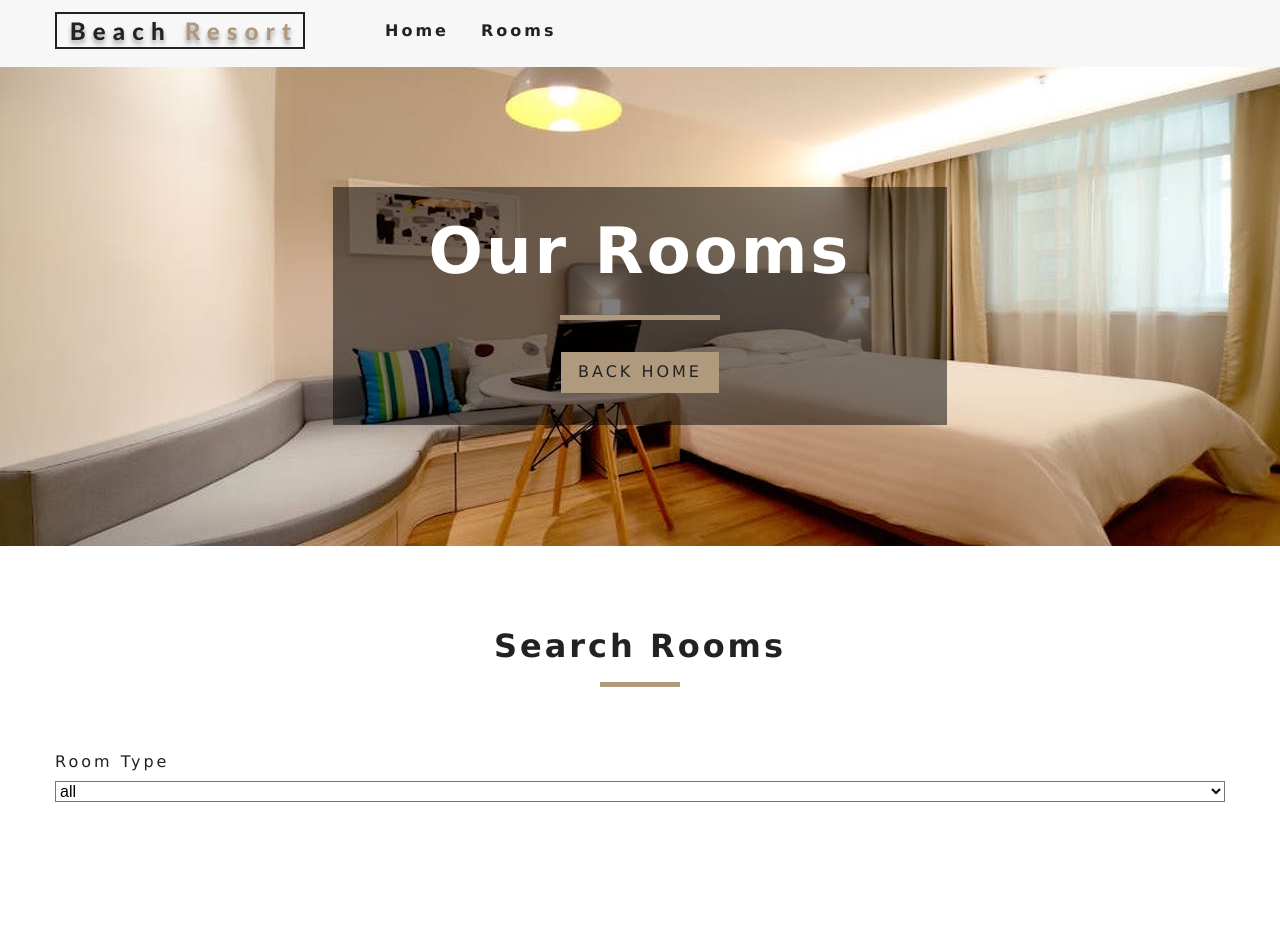
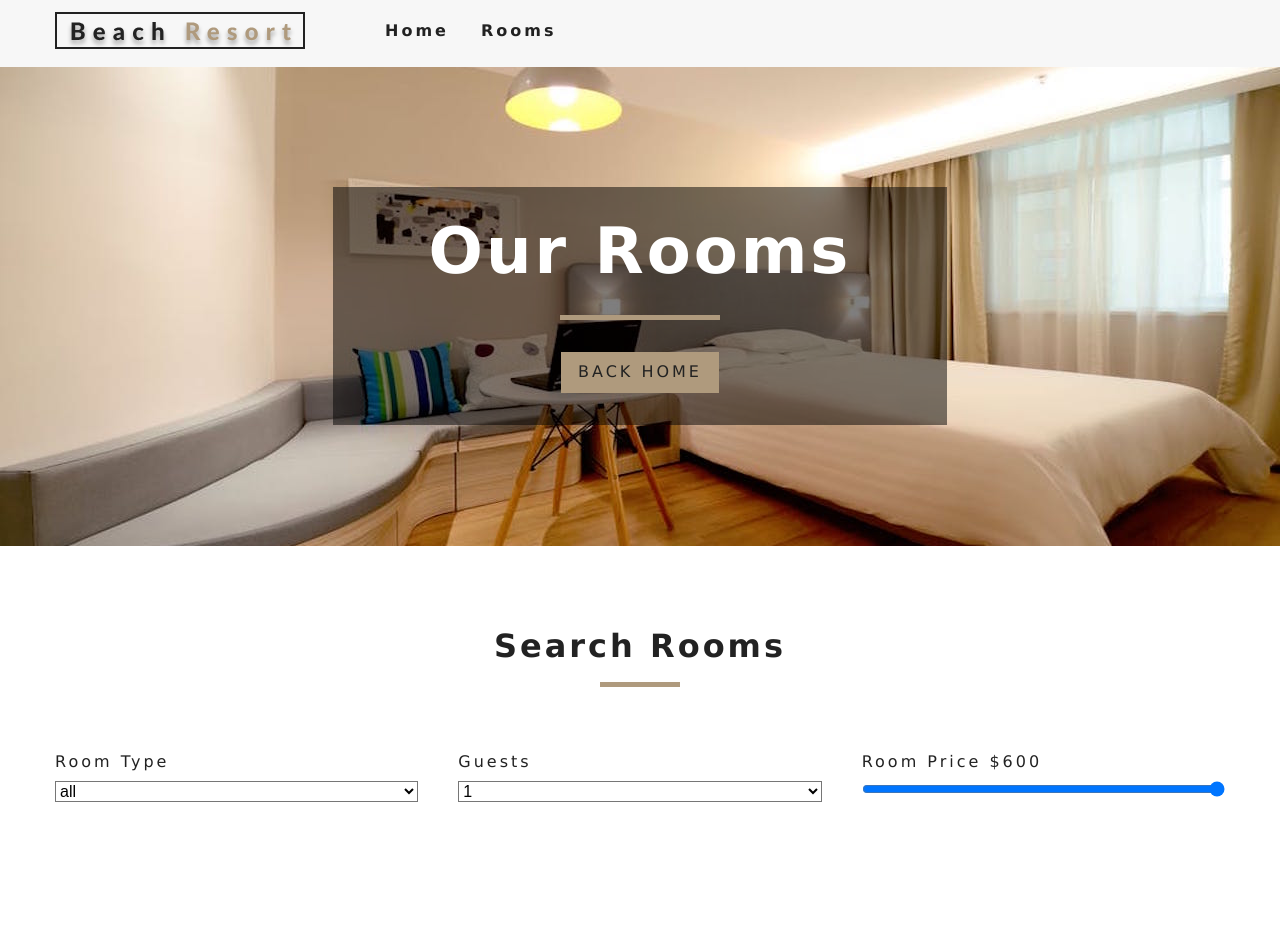
Before and after one commit to DebayoTomisin/Beach-Resort-Project, a React (Create React App) app: page /rooms in a window 1280 px wide. Shown: the top 952 px of the page. Built offline with nearby package versions, Linux system fonts and the light colour scheme.

Commit message:
filter by price, guests & room type

```diff
--- a/src/components/RoomFilter.js
+++ b/src/components/RoomFilter.js
@@ -30,7 +30,6 @@ export default function RoomFilter({ rooms }) {
   })
 
   let capacities = getUnique(rooms, 'capacity')
-  capacities = [0, ...capacities]
   capacities = capacities.map((item, index) => {
     return(
       <option key={index} value={item}>{item}</option>
@@ -48,6 +47,16 @@ export default function RoomFilter({ rooms }) {
           <select name="type" id="type" value={type} className="form-control" onChange={handleChange}>{types}</select>
         </div>
         {/*end of select type */}
+        <div className="form-group">
+          <label htmlFor="capacity">Guests</label>
+          <select name="capacity" id="capacity" value={capacity} className="form-control" onChange={handleChange}>{capacities}</select>
+        </div>
+
+        <div className="form-group">
+          <label htmlFor="price">room price ${price}</label>
+          <input id="price" type="range" min={minPrice} max={maxPrice} name="price" value={price} className="form-control" onChange={handleChange}/>
+
+        </div>
       </form>
     </section>
   )
--- a/src/context.js
+++ b/src/context.js
@@ -70,9 +70,18 @@ class RoomProvider extends Component {
   filterRooms = () => {
     let {rooms, capacity, type, price, minSize, maxSize, breakfast, pets} = this.state
     let tempRooms = [...rooms]
+    capacity = parseInt(capacity)
+    price = parseInt(price)
     if( type !== "all"){
       tempRooms = tempRooms.filter((item) => item.type === type)
     }
+
+    if(capacity !== 1) {
+      tempRooms = tempRooms.filter((item) => item.capacity >= capacity)
+    }
+
+    tempRooms = tempRooms.filter(room => room.price < price)
+
     this.setState({
       sortedRooms: tempRooms
     })
```
